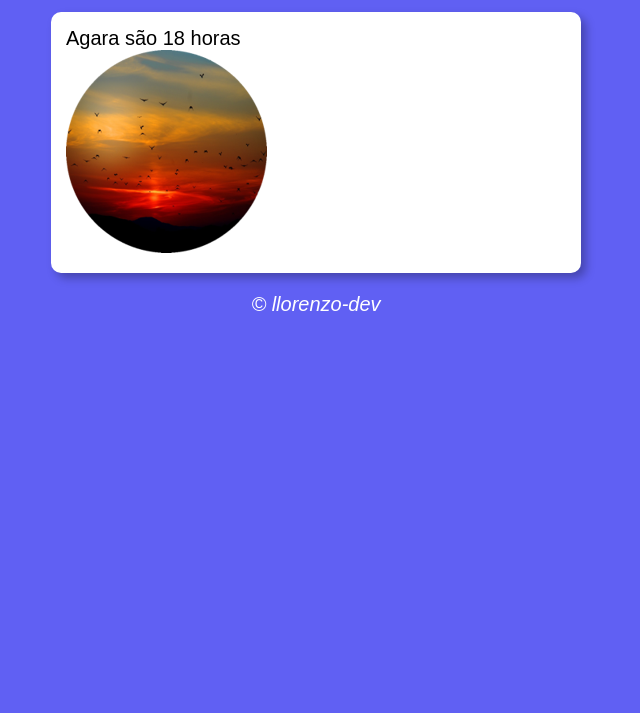
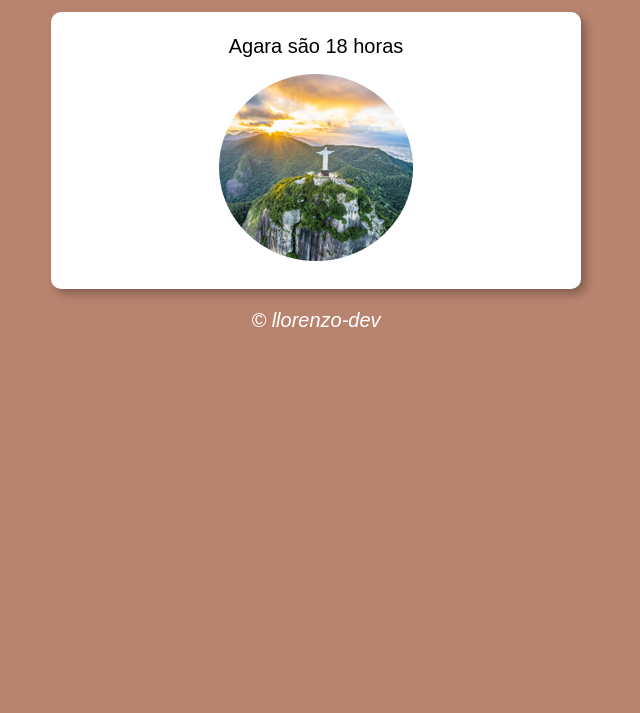
Before and after one commit to Lorenzo-tech-dev/Curso-Js, a plain HTML site: page praticando/praticando_modelo_1.html in a window 1280 px wide. Shown: the part 87-800 px from the top of the page, without its empty margins (324-964 px from the left). Drawn offline with Linux system fonts and the light colour scheme.

Commit message:
finished the program

```diff
--- a/praticando/estilo.css
+++ b/praticando/estilo.css
@@ -17,6 +17,11 @@ section {
     box-shadow: 5px 5px 10px rgba(0, 0, 0, 0.288);
 }
 
+div {
+    text-align: center;
+    padding: 8px;
+}
+
 footer {
     color: white;
     text-align: center;
--- a/praticando/script.js
+++ b/praticando/script.js
@@ -3,10 +3,20 @@ function carregar() {
     var img = window.document.getElementById('imagem')
     var data = new Date()
     var hora = data.getHours()
-    const txt = `Agara são ${hora} horas`
-
-    // console.log(txt)
-    msg.innerHTML = txt
+    msg.innerHTML = `Agara são ${hora} horas`
+    if (hora >= 0 && hora < 12){
+        // BOM DIA
+        img.src = 'manha.png'
+        document.body.style.background = '#e2cd9f'
+    } else if (hora >= 12 && hora <= 18) {
+        // BOA TARDE
+        img.src = 'tarde.png'
+        document.body.style.background = '#b9846f'
+    } else {
+        // BOA NOITE
+        img.src = 'noite.png'
+        document.body.style.background = '#515154'
+    }
 
 
 }
```
